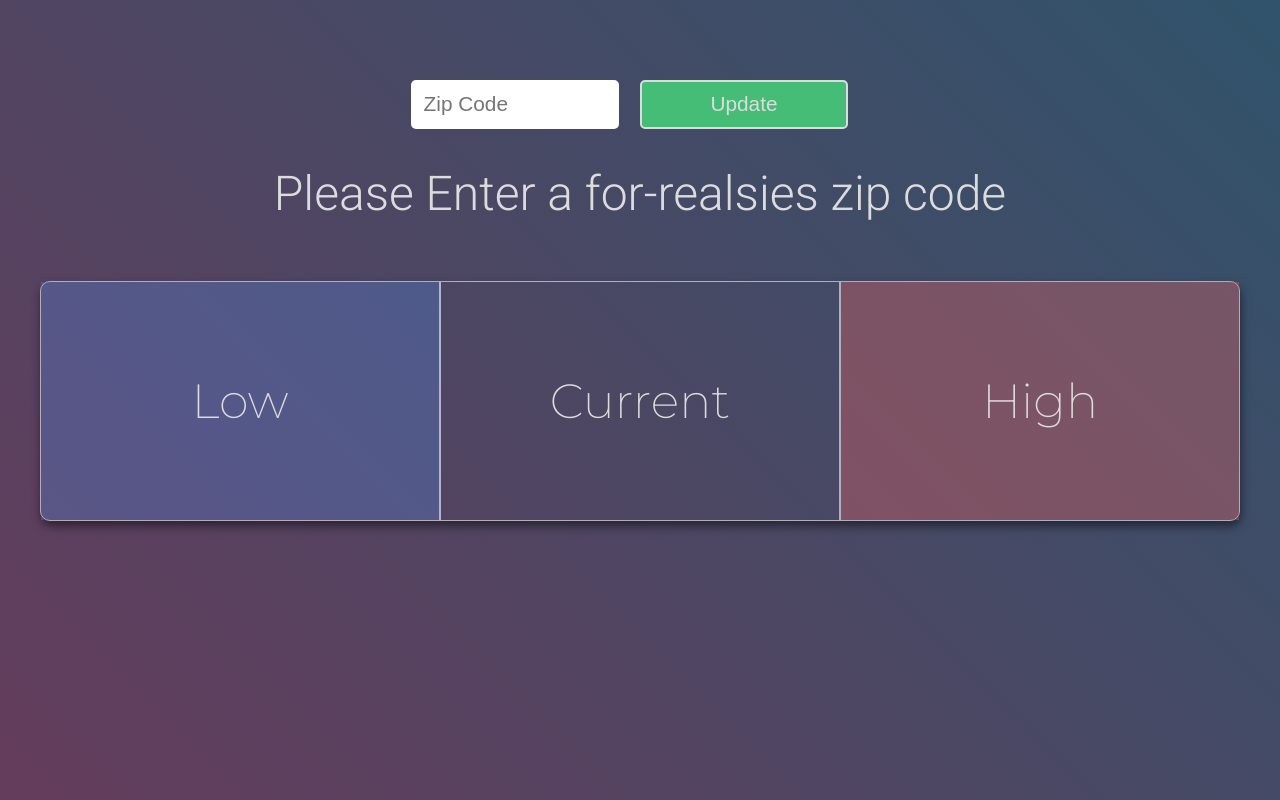
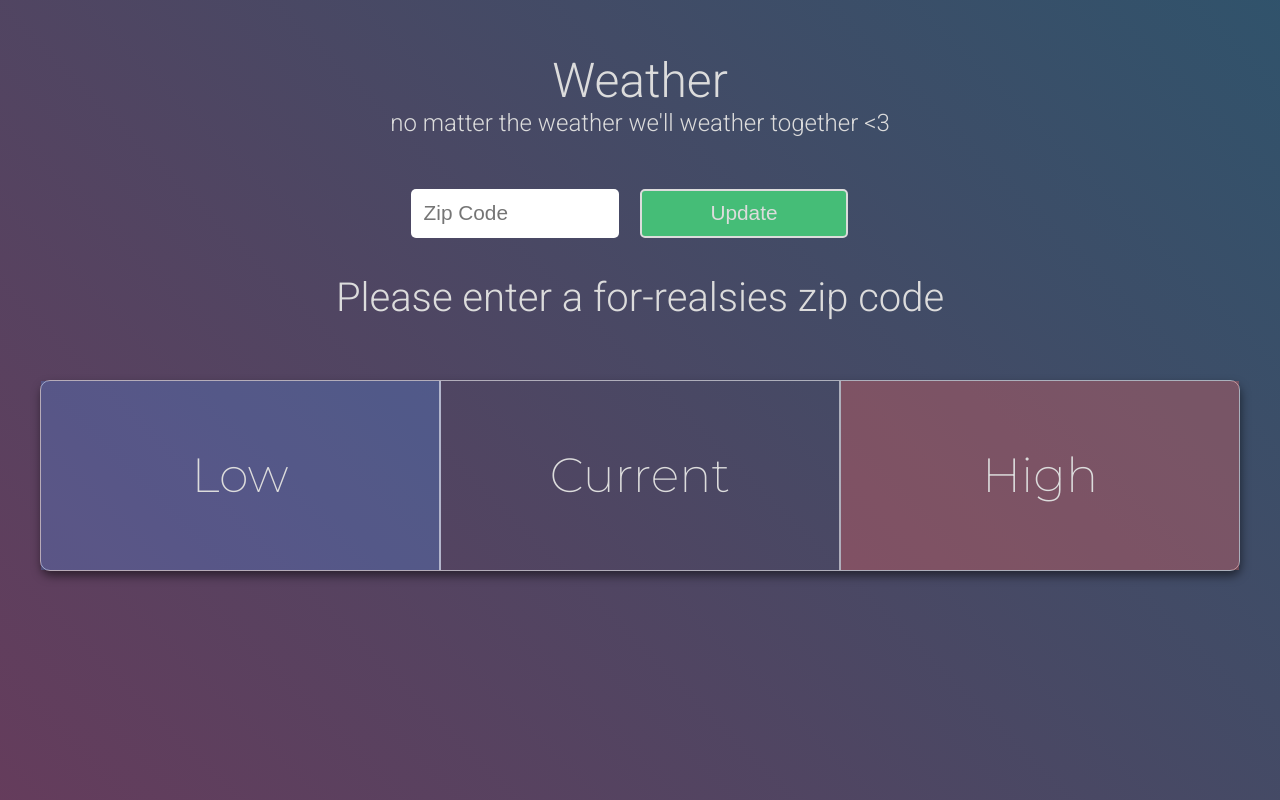
Before and after one commit to LastOneAwake/eOnlineCodeSample, a React (Create React App) app: page / in a window 1280 px wide. Built offline with nearby package versions, Linux system fonts and the light colour scheme.

Commit message:
styling changes

```diff
--- a/src/App.js
+++ b/src/App.js
@@ -27,22 +27,27 @@ function App() {
             });
     }
 
-    //locally used text variables, using \u00A0 for &nbsp; so as to take up the space w/out having to fill it with something.
-    let topText = 'Please Enter a for-realsies zip code', weatherDescription = '\u00A0';
-    //temp vals passed to the Temperatures component
-    let currentTempInt = null, highTempInt = null, lowTempInt = null;
-    //a verified zip is our validator, this is because the api will let us know if the zip is verified and if so we'll have all the data available
+    // I'm using \u00A0 for &nbsp; so as to take up the space w/out having to fill it with something.
+    let weatherDescription = '\u00A0';
+    //temperature vals passed to the Temperatures component.
+    let currentTempInt = null, highTempInt = null, lowTempInt = null, iconURL = null;
     if (validData) {
-        [topText, weatherDescription, lowTempInt, currentTempInt, highTempInt] = [weatherData.name, weatherData.weather[0].description, parseInt(weatherData.main.temp_min), parseInt(weatherData.main.temp), parseInt(weatherData.main.temp_max),];
+        [weatherDescription, lowTempInt, currentTempInt, highTempInt] = [weatherData.weather[0].description, parseInt(weatherData.main.temp_min), parseInt(weatherData.main.temp), parseInt(weatherData.main.temp_max),];
+        console.log(weatherData.weather[0].icon);
+        iconURL = 'http://openweathermap.org/img/wn/' + weatherData.weather[0].icon + '@2x.png';
     }
     return (
         <div id={'weatherApp'}>
+            <div id={'weatherHeader'} className={'flexColumn centeredChildren'}>
+                <div>Weather {iconURL && <img src={iconURL} alt={'icon displaying ' + weatherDescription}/>} </div>
+                <div id={'headerSubtitle'}>no matter the weather we'll weather together {'<3'}</div>
+            </div>
             <InputHolder
                 fetchWeatherData={fetchWeatherData}
                 verifiedZip={verifiedZip}
             />
             <div id={'topText'}>
-                {(!validData) && <span>Please Enter a  <span id={'forRealsies'} className={!verifiedZip ? 'invalid' : ''}>for-realsies</span> zip code </span>}
+                {(!validData) && <span>Please enter a <span id={'forRealsies'} className={!verifiedZip ? 'invalid' : ''}>for-realsies</span> zip code </span>}
                 {validData && weatherData.name}
             </div>
             <div id={'desc'} className={'flexRow centeredChildren'}>{weatherDescription}</div>
--- a/src/SCSS/weatherAppStyle.scss
+++ b/src/SCSS/weatherAppStyle.scss
@@ -1,4 +1,5 @@
 @import url('https://fonts.googleapis.com/css2?family=Montserrat:wght@200&family=Roboto:wght@300&display=swap');
+
 $darkText: #4A4A4A;
 $lightText: #dcdcdc;
 $lightBorderColor: rgba(255, 255, 255, 0.56);
@@ -44,19 +45,30 @@ $lightBorderColor: rgba(255, 255, 255, 0.56);
   box-sizing: border-box;
   animation: bgCycle 20s ease-in-out infinite;
 
-  * {
-    @extend .centeredChildren;
+  #weatherHeader {
+    font-family: 'Roboto', sans-serif;
+    font-size: 3em;
+    padding: .25em;
+    color: $lightText;
+    img{
+      height: 1em;
+    }
+    #headerSubtitle{
+      text-align: center;
+      font-size: .5em;
+    }
   }
-
 
   #topText {
     display: flex;
-    font-size: 3em;
+    justify-content: center;
+    font-size: 2.5em;
     color: $lightText;
+    text-align: center;
     font-family: 'Roboto', sans-serif;
     font-weight: 300;
-    #forRealsies{
-      &.invalid{
+    #forRealsies {
+      &.invalid {
         animation: softRedTextFlash 2s;
       }
     }
@@ -183,6 +195,7 @@ $lightBorderColor: rgba(255, 255, 255, 0.56);
           text-shadow: 1px 1px 2px rgba(0, 0, 0, 0);
 
           transition: text-shadow .3s, background .3s, border-color .3s;
+
           &:hover {
             text-shadow: 1px 1px 2px rgba(0, 0, 0, 0.5);
             background: #4ec780;
@@ -206,6 +219,7 @@ $lightBorderColor: rgba(255, 255, 255, 0.56);
     background-position: 0 100%;
   }
 }
+
 @keyframes softRedTextFlash {
   0% {
     color: $lightText;
```
